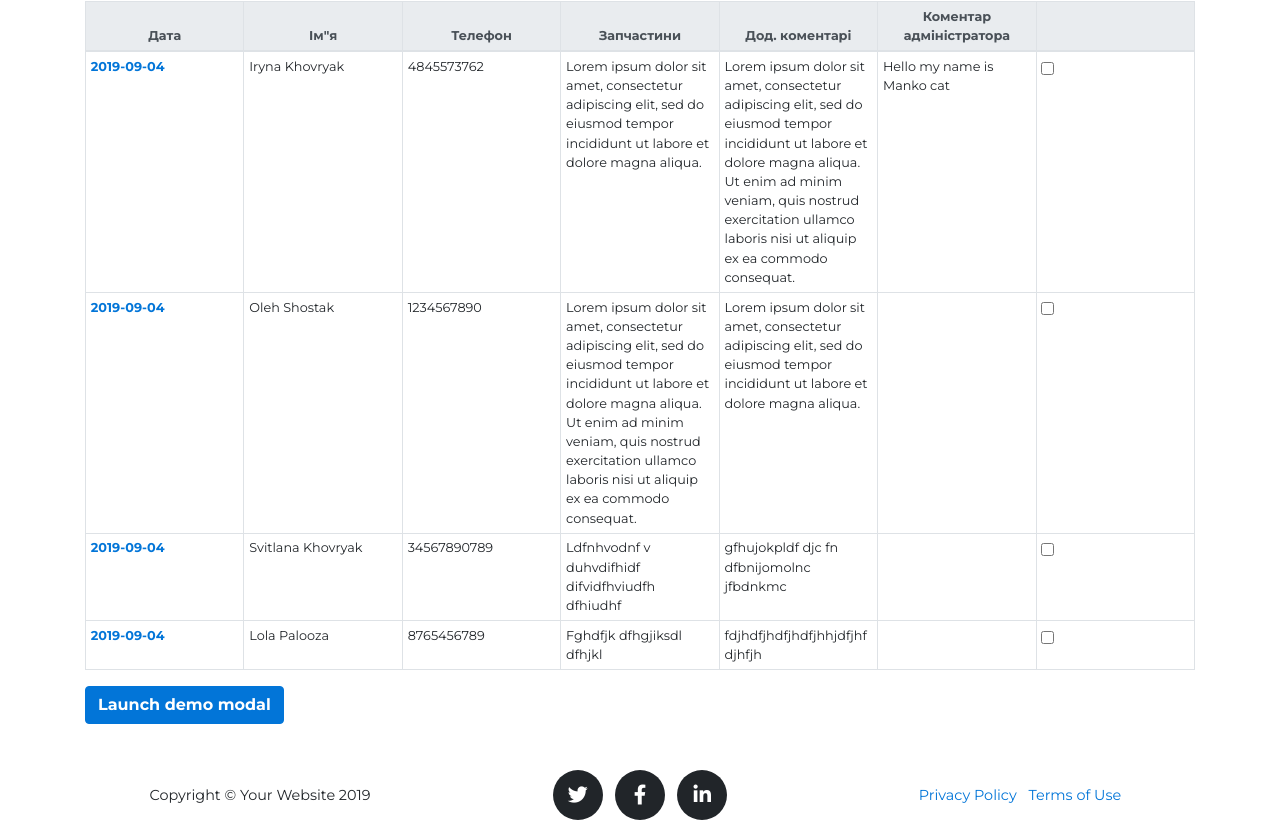
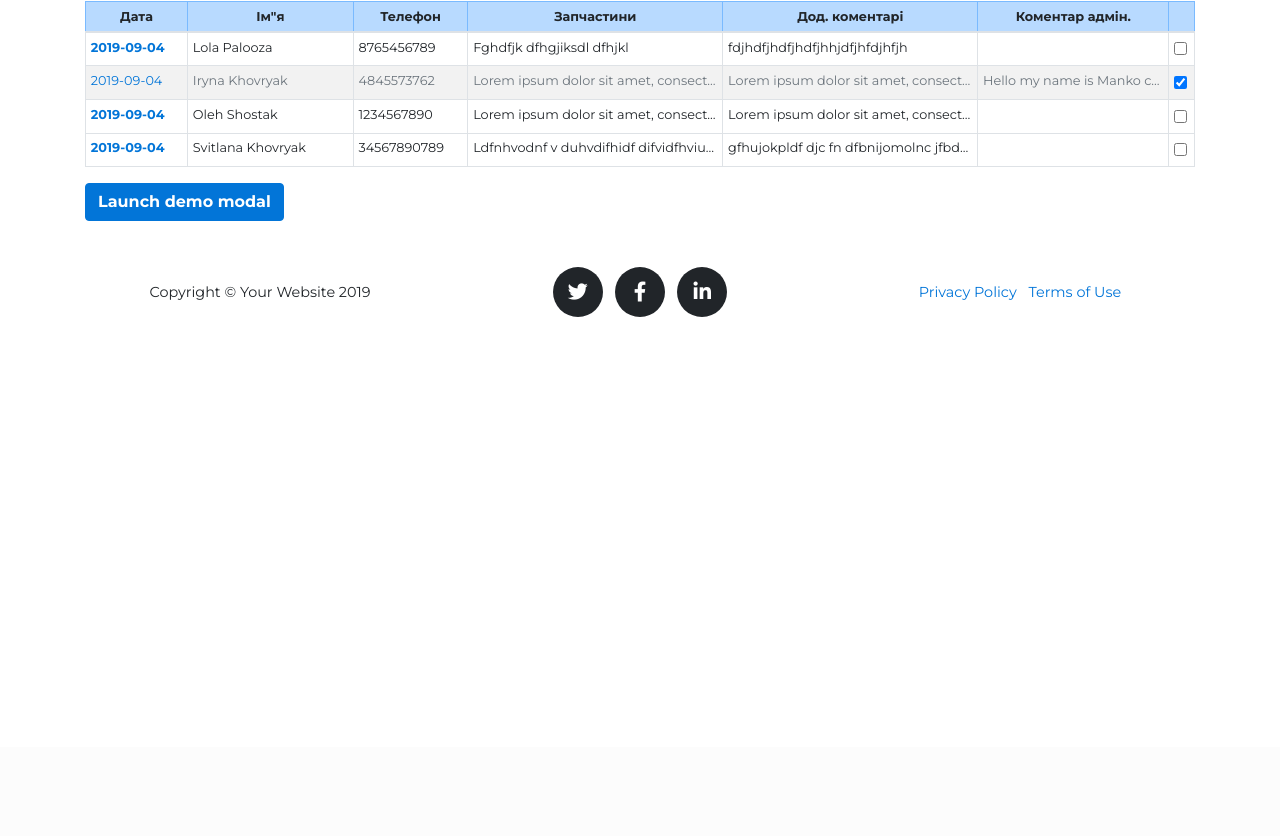
Before and after one commit to ikhovryak/Kenar-Motors, a Flask app: page /admin in a window 1280 px wide. Shown: the part 53-889 px from the top of the page. After the commit the page ends 370 px from the top, so only its background shows below. Run offline with Flask 2, Linux system fonts and the light colour scheme; a user stored in the database is signed in; data comes from the database, SQL or seed files in the repository; both versions use the stored data as it was after the commit; style sheets or scripts are compiled from the project's sources; some libraries are stand-ins or nearby versions; some web fonts are replaced.

Commit message:
Table fixed, buttons fixed

```diff
--- a/kenar/kondor/models.py
+++ b/kenar/kondor/models.py
@@ -30,6 +30,7 @@ class Order(db.Model):
     admin_comment = db.Column(db.Text, default="")
     date_posted = db.Column(db.DateTime, default=datetime.utcnow(), nullable=False)
     is_completed = db.Column(db.Boolean, default=False)
+    is_read = db.Column(db.Boolean, default=False)
 
     def __repr__(self):
         return f"Order('{self.first_name}', '{self.last_name}', '{self.phone}')"
--- a/kenar/kondor/routes.py
+++ b/kenar/kondor/routes.py
@@ -3,6 +3,7 @@ from kondor.forms import RegistrationForm, LoginForm, OrderForm, OrderCommentUpd
 from kondor.models import User, Order
 from kondor import app, db, bcrypt
 from flask_login import login_user, current_user, logout_user
+from sqlalchemy import desc
 
 posts = [
     {
@@ -44,7 +45,7 @@ def admin():
     if not current_user.is_authenticated:
         return redirect(url_for('login'))
     else:
-        orders = Order.query.all()
+        orders = Order.query.order_by(desc(Order.date_posted)).all()
         return render_template("admin.html", orders=orders)
 
 @app.route('/admin_profile')
@@ -99,6 +100,8 @@ def update_comment(order_id):
 @app.route('/admin/<int:order_id>', methods=['GET', 'POST'])
 def order(order_id):
     order = Order.query.get(order_id)
+    order.is_read = True
+    db.session.commit()
     return render_template('order.html', order=order)
 
 @app.route('/admin/<int:order_id>/delete', methods=['GET', 'POST'])
@@ -109,8 +112,18 @@ def delete_order(order_id):
     flash('Замовлення видалено!', 'success')
     return redirect(url_for('admin'))
 
-@app.route('/admin/<int:order_id>/cancel', methods=['GET', 'POST'])
-def cancel_changes(order_id):
+@app.route('/admin/<int:order_id>/mark_undone')
+def mark_undone(order_id):
+    order = Order.query.get(order_id)
+    order.is_completed = False
+    db.session.commit()
+    return redirect(url_for('order', order_id=order_id))
+
+@app.route('/admin/<int:order_id>/mark_done')
+def mark_done(order_id):
+    order = Order.query.get(order_id)
+    order.is_completed = True
+    db.session.commit()
     return redirect(url_for('order', order_id=order_id))
 
 @app.route('/logout')
--- a/kenar/kondor/static/css/agency2.css
+++ b/kenar/kondor/static/css/agency2.css
@@ -845,3 +845,7 @@ table {
  position: relative;
  min-height: 100%;
 }
+
+.order-done{
+  background-color: #f2f2f2;
+}
--- a/kenar/kondor/templates/admin.html
+++ b/kenar/kondor/templates/admin.html
@@ -9,39 +9,72 @@
 {% block content %}
 
   <table class="table table-hover table-sm table-bordered">
-    <thead class="thead-light text-center">
-      <tr>
-        <th scope="col">Дата</th>
-        <th scope="col">Ім"я</th>
-        <th scope="col">Телефон</th>
-        <!-- <th scope="col">Ел. адрес</th> -->
-        <!-- <th scope="col">VIN-код</th> -->
-        <!-- <th scope="col">Модель машини</th> -->
-        <th scope="col">Запчастини</th>
-        <th scope="col">Дод. коментарі</th>
-        <th scope="col">Коментар адміністратора</th>
-        <th scope="col"></th>
+    <thead class="table-primary text-center">
+      <tr >
+        <th style="width:8%" >Дата</th>
+        <th style="width:13%" >Ім"я</th>
+        <th style="width:9%" >Телефон</th>
+        <th style="width:20%" >Запчастини</th>
+        <th style="width:20%" >Дод. коментарі</th>
+        <th style="width:15%" >Коментар адмін.</th>
+        <th style="width:2%" ></th>
       </tr>
     </thead>
     <tbody>
       {% if orders %}
         {% for order in orders %}
-
+          {% if order.is_completed %}
+            <tr class="text-muted order-done">
+              <td>
+                <!-- Look up stretched link -->
+                <a href="{{ url_for('order', order_id=order.id) }}">{{ order.date_posted.date() }}</a>
+              </td>
+              <td>{{ order.first_name }} {{ order.last_name }}</td>
+              <td>{{ order.phone }}</td>
+              <td><div class="text-truncate">{{ order.car_parts }}</div></td>
+              <td><div class="text-truncate">{{ order.user_comment }}</div></td>
+              <td><div class="text-truncate">{{ order.admin_comment }}</div></td>
+              <td>
+                <div class="form-check">
+                  <input class="form-check-input position-static" checked="{{ order.is_completed }}" type="checkbox" id="blankCheckbox" value="{{ order.is_completed }}" aria-label="...">
+                </div>
+              </td>
+            </tr>
+          {% elif order.is_read %}
             <tr>
               <th scope="row">
                 <a href="{{ url_for('order', order_id=order.id) }}">{{ order.date_posted.date() }}</a>
               </th>
-            <td>{{ order.first_name }} {{ order.last_name }}</td>
-            <td>{{ order.phone }}</td>
-            <td>{{ order.car_parts }}</td>
-            <td>{{ order.user_comment }}</td>
-            <td>{{ order.admin_comment }}</td>
+              <td><div class="text-truncate">{{ order.first_name }} {{ order.last_name }}</div></td>
+              <td><div class="text-truncate">{{ order.phone }}</div></td>
+              <td><div class="text-truncate">{{ order.car_parts }}</div></td>
+              <td><div class="text-truncate">{{ order.user_comment }}</div></td>
+              <td><div class="text-truncate">{{ order.admin_comment }}</div></td>
               <td>
                 <div class="form-check">
                   <input class="form-check-input position-static" type="checkbox" id="blankCheckbox" value="{{ order.is_completed }}" aria-label="...">
                 </div>
               </td>
             </tr>
+          {% else %}
+            <tr class="font-weight-bold">
+              <th scope="row">
+                <a href="{{ url_for('order', order_id=order.id) }}">{{ order.date_posted.date() }}</a>
+              </th>
+              <td><div class="text-truncate">{{ order.first_name }} {{ order.last_name }}</div></td>
+              <td><div class="text-truncate">{{ order.phone }}</div></td>
+              <td><div class="text-truncate">{{ order.car_parts }}</div></td>
+              <td><div class="text-truncate">{{ order.user_comment }}</div></td>
+              <td><div class="text-truncate">{{ order.admin_comment }}</div></td>
+              <td>
+                <div class="form-check">
+                  <input class="form-check-input position-static" type="checkbox" id="blankCheckbox" value="{{ order.is_completed }}" aria-label="...">
+                </div>
+              </td>
+            </tr>
+          {% endif %}
+
+
       {% endfor %}
     {% endif %}
     </tbody>
@@ -75,7 +108,7 @@
   </div>
 
   <!-- Modal -->
-  {% for order in orders %}
+  <!-- {% for order in orders %}
   <div class="modal fade" id="order{{ order.id }}" tabindex="-1" role="dialog" aria-labelledby="exampleModalCenterTitle" aria-hidden="true">
     <div class="modal-dialog modal-dialog modal-lg" role="document">
       <div class="modal-content">
@@ -182,7 +215,7 @@
   </div>
 
 
-  {% endfor %}
+  {% endfor %} -->
 
 
 
```
Also changed, not shown: kenar/kondor/templates/order.html (+13 -6 lines), kenar/kondor/site.db. Lines whose indentation alone changed are shown as unchanged.
